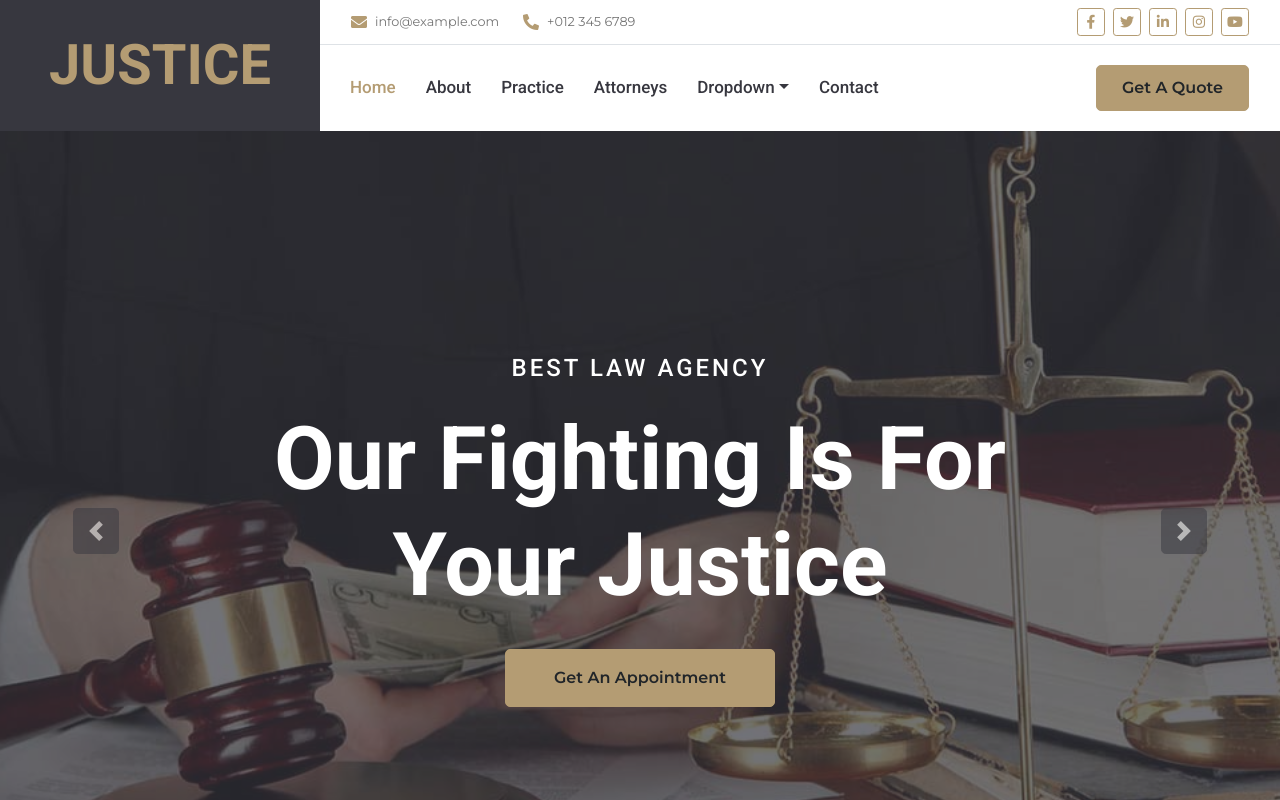
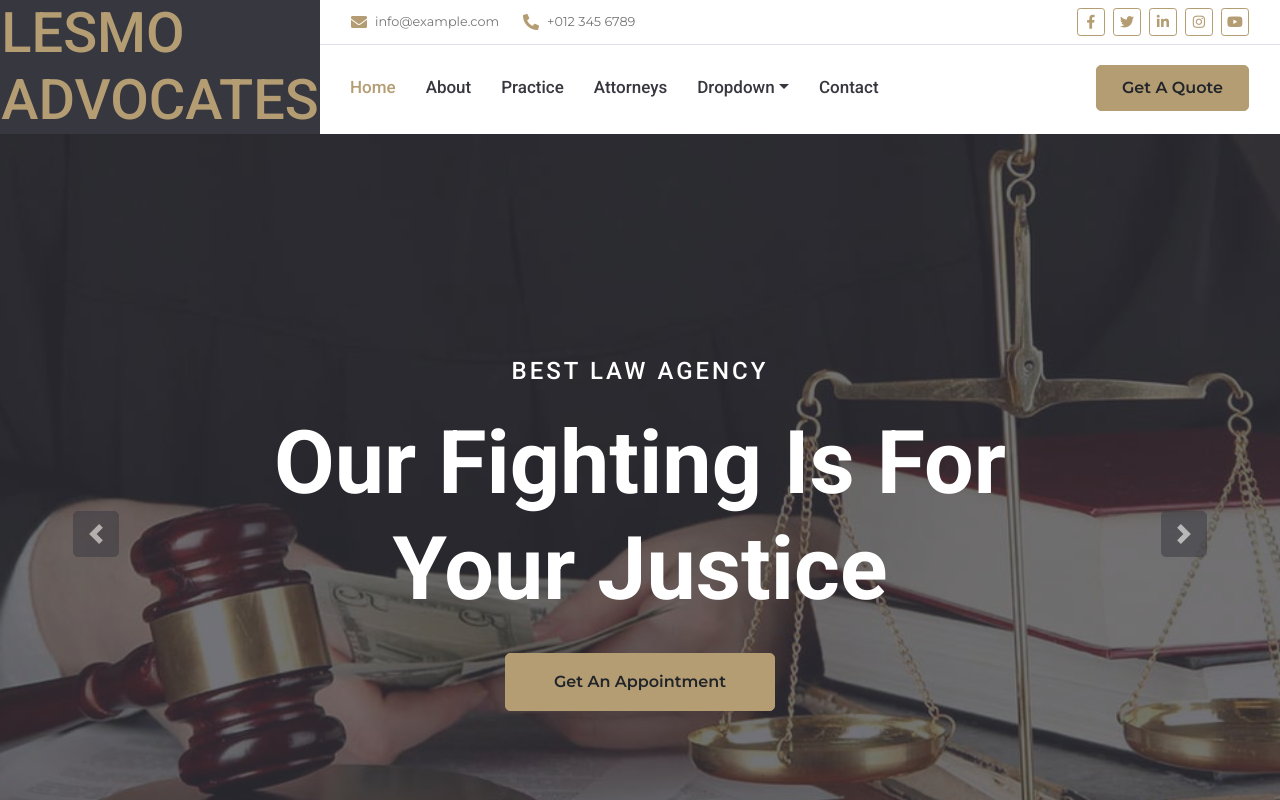
Before and after one commit to leki-hub/lesmo-lawfirm, a React (Create React App) app: page / in a window 1280 px wide. Shown: the top 800 px of the page. Built offline with nearby package versions, Linux system fonts and the light colour scheme.

Commit message:
lesmo advocates

```diff
--- a/src/components/Header.js
+++ b/src/components/Header.js
@@ -8,7 +8,8 @@ const Header = () => {
         <div className="row">
             <div className="col-lg-3 bg-secondary d-none d-lg-block">
                 <Link to="/" className="navbar-brand w-100 h-100 m-0 p-0 d-flex align-items-center justify-content-center">
-                    <h1 className="m-0 display-4 text-primary text-uppercase">Justice</h1>
+                    <h6 className="m-0 display-4 text-primary text-uppercase">Lesmo <br/>Advocates</h6>
+
                 </Link>
             </div>
             <div className="col-lg-9">
```
